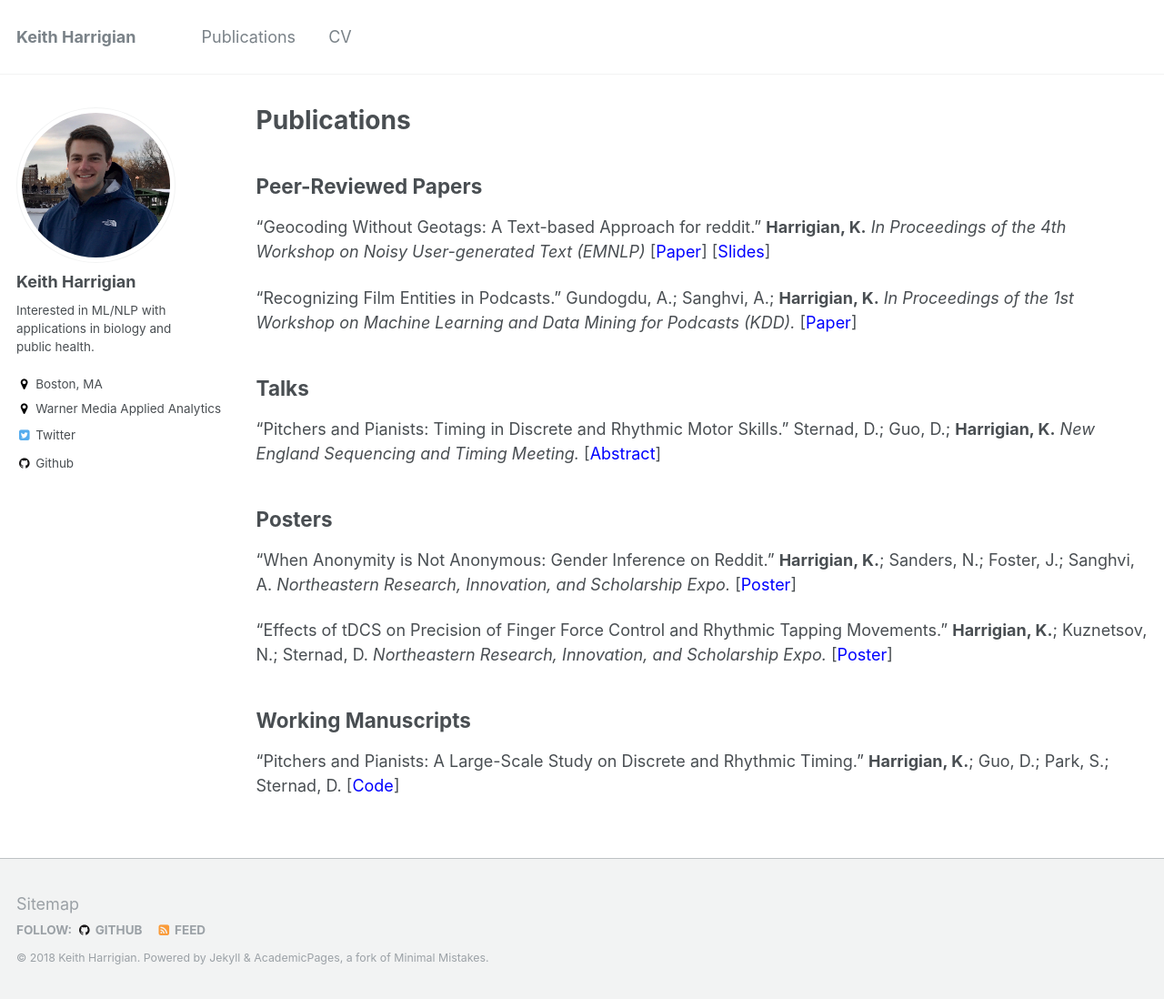
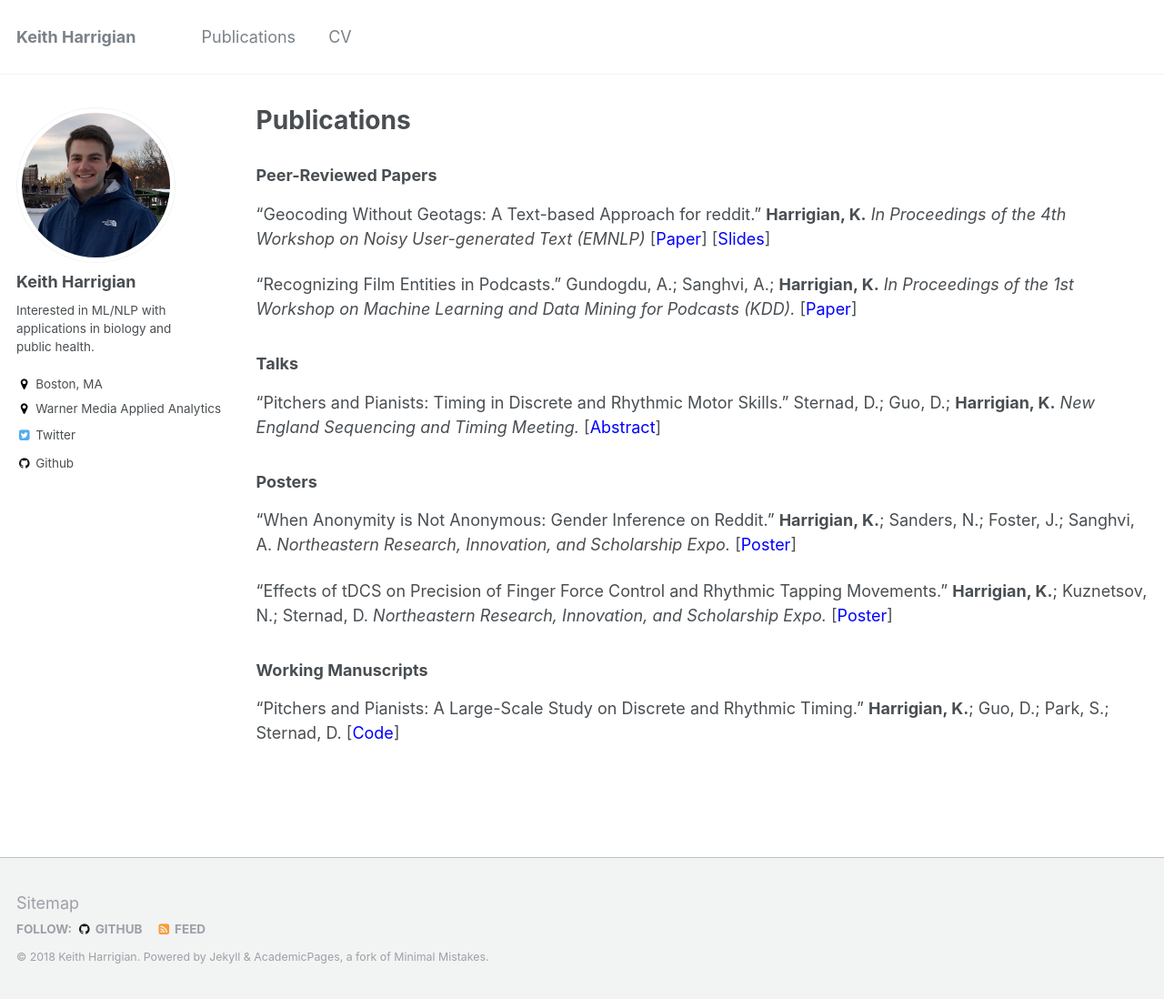
Before and after one commit to kharrigian/kharrigian.github.io, a Jekyll site: the page built from _pages/publications.md, in a window 1280 px wide and 1098 px high. Shown: the whole window at 91% size. Built offline with Jekyll 4.4.1, drawn with Linux system fonts in a browser that asks for light colours.

Commit message:
Re-format

```diff
--- a/_pages/publications.md
+++ b/_pages/publications.md
@@ -7,22 +7,22 @@ author_profile: true
 
 {% include base_path %}
 
-## Peer-Reviewed Papers
+### __Peer-Reviewed Papers__
 
-"Geocoding Without Geotags: A Text-based Approach for reddit." **Harrigian, K.** *In Proceedings of the 4th Workshop on Noisy User-generated Text (EMNLP)* [[<span style="color:blue">Paper</span>](http://aclweb.org/anthology/W18-6103)] [[<span style="color:blue">Slides</span>](https://kharrigian.github.io/files/WNUT_Talk.pdf)]
+   "Geocoding Without Geotags: A Text-based Approach for reddit." **Harrigian, K.** *In Proceedings of the 4th Workshop on Noisy User-generated Text (EMNLP)* [[<span style="color:blue">Paper</span>](http://aclweb.org/anthology/W18-6103)] [[<span style="color:blue">Slides</span>](https://kharrigian.github.io/files/WNUT_Talk.pdf)]
 
-"Recognizing Film Entities in Podcasts." Gundogdu, A.; Sanghvi, A.; **Harrigian, K.** *In Proceedings of the 1st Workshop on Machine Learning and Data Mining for Podcasts (KDD).*  [[<span style="color:blue">Paper</span>](https://arxiv.org/abs/1809.08711)]
+   "Recognizing Film Entities in Podcasts." Gundogdu, A.; Sanghvi, A.; **Harrigian, K.** *In Proceedings of the 1st Workshop on Machine Learning and Data Mining for Podcasts (KDD).*  [[<span style="color:blue">Paper</span>](https://arxiv.org/abs/1809.08711)]
 
-## Talks
+### __Talks__
 
-"Pitchers and Pianists: Timing in Discrete and Rhythmic Motor Skills." Sternad, D.; Guo, D.; **Harrigian, K.** *New England Sequencing and Timing Meeting.* [[<span style="color:blue">Abstract</span>](https://musicdynamicslab.uconn.edu/wp-content/uploads/sites/433/2017/01/NEST17_Schedule.pdf)]
+   "Pitchers and Pianists: Timing in Discrete and Rhythmic Motor Skills." Sternad, D.; Guo, D.; **Harrigian, K.** *New England Sequencing and Timing Meeting.* [[<span style="color:blue">Abstract</span>](https://musicdynamicslab.uconn.edu/wp-content/uploads/sites/433/2017/01/NEST17_Schedule.pdf)]
 
-## Posters
+### __Posters__
 
-"When Anonymity is Not Anonymous: Gender Inference on Reddit." **Harrigian, K.**; Sanders, N.; Foster, J.; Sanghvi, A. *Northeastern Research, Innovation, and Scholarship Expo.* [[<span style="color:blue">Poster</span>](https://www.northeastern.edu/rise/presentations/when-anonymity-is-not-anonymous-gender-inference-on-reddit/)]
+   "When Anonymity is Not Anonymous: Gender Inference on Reddit." **Harrigian, K.**; Sanders, N.; Foster, J.; Sanghvi, A. *Northeastern Research, Innovation, and Scholarship Expo.* [[<span style="color:blue">Poster</span>](https://www.northeastern.edu/rise/presentations/when-anonymity-is-not-anonymous-gender-inference-on-reddit/)]
 
-"Effects of tDCS on Precision of Finger Force Control and Rhythmic Tapping Movements." **Harrigian, K.**; Kuznetsov, N.; Sternad, D. *Northeastern Research, Innovation, and Scholarship Expo.* [[<span style="color:blue">Poster</span>](https://www.researchgate.net/publication/281032251_Effects_of_tDCS_on_Precision_of_Finger_Force_Control_and_Rhythmic_Tapping_Movements)]
+   "Effects of tDCS on Precision of Finger Force Control and Rhythmic Tapping Movements." **Harrigian, K.**; Kuznetsov, N.; Sternad, D. *Northeastern Research, Innovation, and Scholarship Expo.* [[<span style="color:blue">Poster</span>](https://www.researchgate.net/publication/281032251_Effects_of_tDCS_on_Precision_of_Finger_Force_Control_and_Rhythmic_Tapping_Movements)]
 
-## Working Manuscripts
+### __Working Manuscripts__
 
-"Pitchers and Pianists: A Large-Scale Study on Discrete and Rhythmic Timing." **Harrigian, K.**; Guo, D.; Park, S.; Sternad, D. [[<span style="color:blue">Code</span>](https://github.com/kharrigian/pitchers-and-pianists)]
+   "Pitchers and Pianists: A Large-Scale Study on Discrete and Rhythmic Timing." **Harrigian, K.**; Guo, D.; Park, S.; Sternad, D. [[<span style="color:blue">Code</span>](https://github.com/kharrigian/pitchers-and-pianists)]
```
